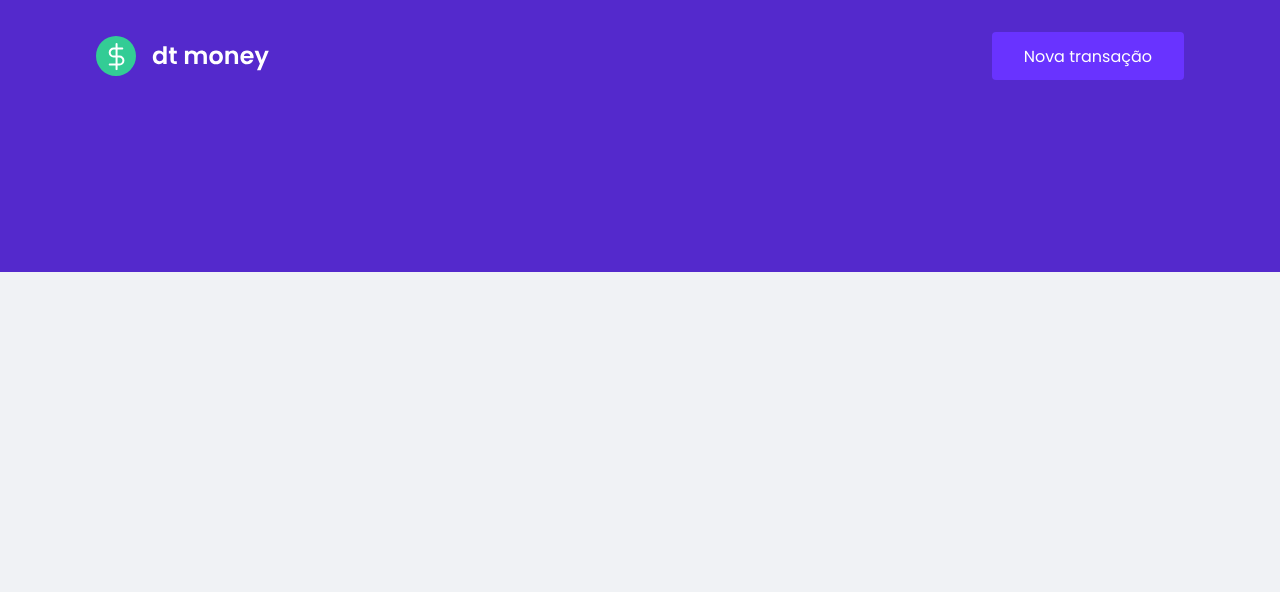
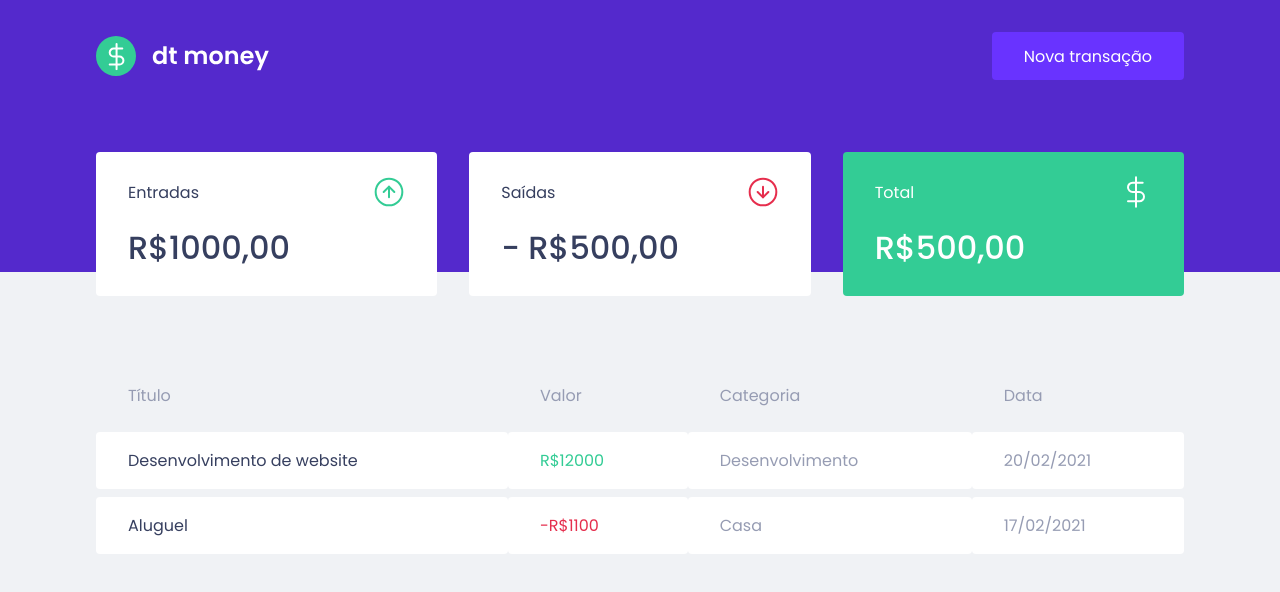
Before and after one commit to murillopm/ignite-02-dtmoney, a React (Create React App) app: page / in a window 1280 px wide. Shown: the top 592 px of the page. Built offline with nearby package versions, Linux system fonts and the light colour scheme.

Commit message:
Criando o componente TransactionsTable

```diff
--- a/public/index.html
+++ b/public/index.html
@@ -11,7 +11,7 @@
 
     <title>dtmoney</title>
 
-    <link href="https://fonts.googleapis.com/css2?family=Poppins:wght@400;600&display=swap" rel="stylesheet">
+    <link href="https://fonts.googleapis.com/css2?family=Poppins:wght@400;500;600&display=swap" rel="stylesheet">
   </head>
   <body>
     <noscript>You need to enable JavaScript to run this app.</noscript>
--- a/src/App.tsx
+++ b/src/App.tsx
@@ -1,10 +1,12 @@
+import { GlobalStyle } from "./styles/global";
 import { Header } from "./components/Header";
-import { GlobalStyle } from "./styles/global";
+import { Dashboard } from "./components/Dashboard";
 
 export function App() {
   return (
     <>
       <Header />
+      <Dashboard />
       <GlobalStyle />
     </>
   );
--- /dev/null
+++ b/src/components/Dashboard/index.tsx
@@ -0,0 +1,12 @@
+import { Summary } from "../Summary";
+import { TransactionsTable } from "../TransactionsTable";
+import { Container } from "./styles";
+
+export function Dashboard() {
+  return (
+    <Container>
+      <Summary />
+      <TransactionsTable />
+    </Container>
+  )
+}
--- /dev/null
+++ b/src/components/Dashboard/styles.ts
@@ -0,0 +1,7 @@
+import styled from "styled-components";
+
+export const Container = styled.main`
+  max-width: 1120px;
+  margin: 0 auto;
+  padding: 2.5rem 1rem;
+`
--- /dev/null
+++ b/src/components/Summary/index.tsx
@@ -0,0 +1,38 @@
+import incomeImg from "../../assets/income.svg"
+import outcomeImg from "../../assets/outcome.svg"
+import totalImg from "../../assets/total.svg"
+import { Container } from "./styles";
+
+export function Summary() {
+  return (
+    <Container>
+      <div>
+        <header>
+          <p>
+            Entradas
+          </p>
+          <img src={incomeImg} alt="Entradas" />
+        </header>
+        <strong>R$1000,00</strong>
+      </div>
+      <div>
+        <header>
+          <p>
+            Saídas
+          </p>
+          <img src={outcomeImg} alt="Saídas" />
+        </header>
+        <strong>- R$500,00</strong>
+      </div>
+      <div className="highlight-background">
+        <header>
+          <p>
+            Total
+          </p>
+          <img src={totalImg} alt="Total" />
+        </header>
+        <strong>R$500,00</strong>
+      </div>
+    </Container>
+  )
+}
--- /dev/null
+++ b/src/components/Summary/styles.ts
@@ -0,0 +1,33 @@
+import styled from "styled-components";
+
+export const Container = styled.div`
+  display: grid;
+  grid-template-columns: repeat(3, 1fr);
+  gap: 2rem;
+  margin-top: -10rem;
+
+  div {
+    background: var(--shape);
+    padding: 1.5rem 2rem;
+    border-radius: 0.25rem;
+    color: var(--text-title);
+
+    header {
+      display: flex;
+      align-items: center;
+      justify-content: space-between;
+    }
+
+    strong {
+      display: block;
+      margin-top: 1rem;
+      font-size: 2rem;
+      font-weight: 500;
+      line-height: 3rem;
+    }
+     &.highlight-background {
+       background: var(--green);
+       color: #FFF;
+     }
+  }
+`
--- /dev/null
+++ b/src/components/TransactionsTable/index.tsx
@@ -0,0 +1,33 @@
+import { Container } from "./styles";
+
+export function TransactionsTable() {
+  return (
+    <Container>
+      <table>
+        <thead>
+          <tr>
+            <th>Título</th>
+            <th>Valor</th>
+            <th>Categoria</th>
+            <th>Data</th>
+          </tr>
+        </thead>
+
+        <tbody>
+          <tr>
+            <td>Desenvolvimento de website</td>
+            <td className="deposit">R$12000</td>
+            <td>Desenvolvimento</td>
+            <td>20/02/2021</td>
+          </tr>
+          <tr>
+            <td>Aluguel</td>
+            <td className="withdraw">-R$1100</td>
+            <td>Casa</td>
+            <td>17/02/2021</td>
+          </tr>
+        </tbody>
+      </table>
+    </Container>
+  )
+}
--- /dev/null
+++ b/src/components/TransactionsTable/styles.ts
@@ -0,0 +1,38 @@
+import styled from "styled-components";
+
+export const Container = styled.div`
+  margin-top: 4rem;
+
+  table {
+    width: 100%;
+    border-spacing: 0 0.5rem;
+
+    th {
+      color: var(--text-body);
+      font-weight: 400;
+      padding: 1rem 2rem;
+      text-align: left;
+      line-height: 1.5rem;
+    }
+
+    td {
+      padding: 1rem 2rem;
+      border: 0;
+      background: var(--shape);
+      color: var(--text-body);
+      border-radius: 0.25rem;
+
+      &:first-child {
+        color: var(--text-title);
+      }
+
+      &.deposit {
+        color: var(--green);
+      }
+
+      &.withdraw {
+        color: var(--red);
+      }
+    }
+  }
+`
--- a/src/styles/global.ts
+++ b/src/styles/global.ts
@@ -4,6 +4,7 @@
   :root {
     --background: #F0F2F5;
     --red: #E52E4D;
+    --green: #33CC95;
     --blue: #5429CC;
 
     --blue-light: #6933FF;
```
